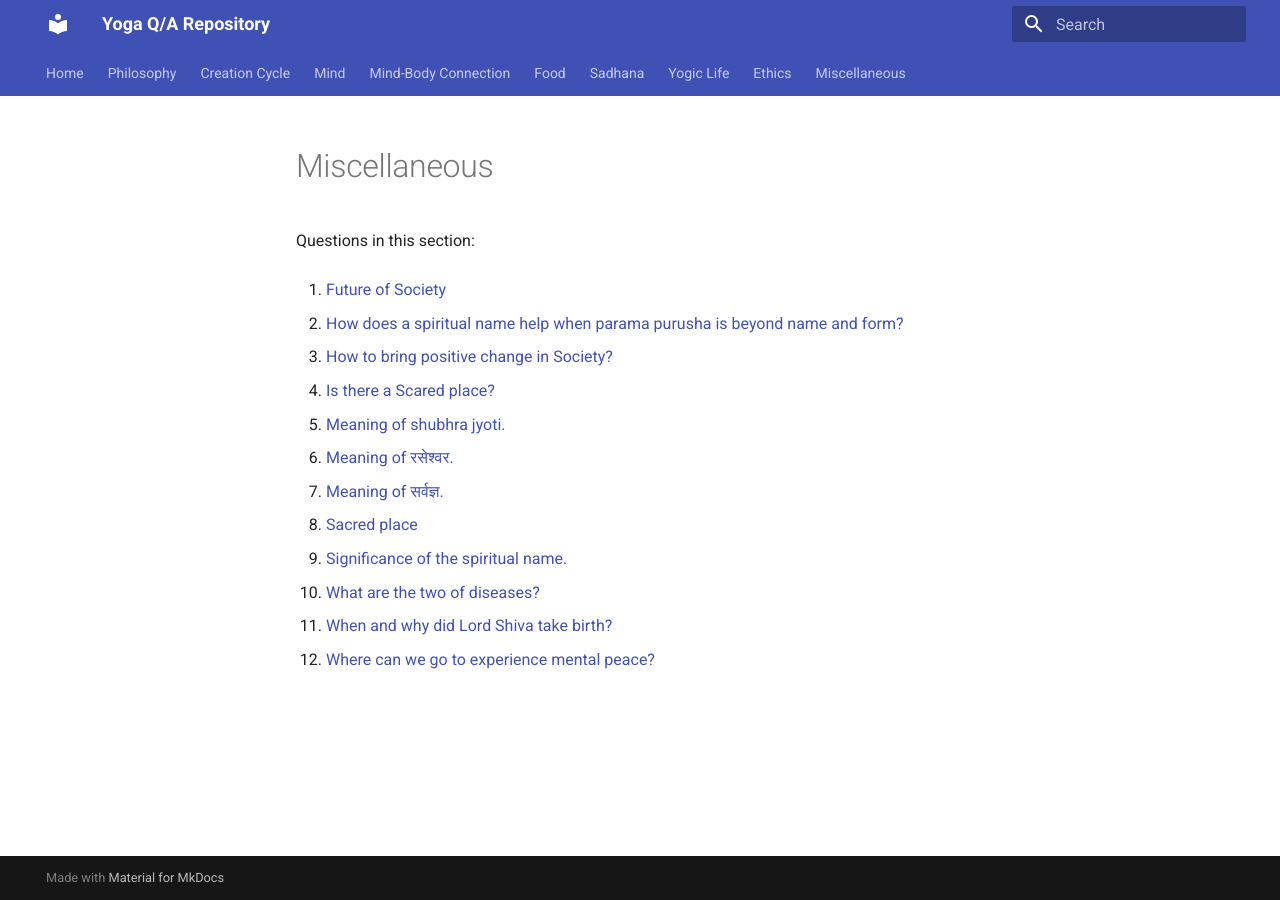
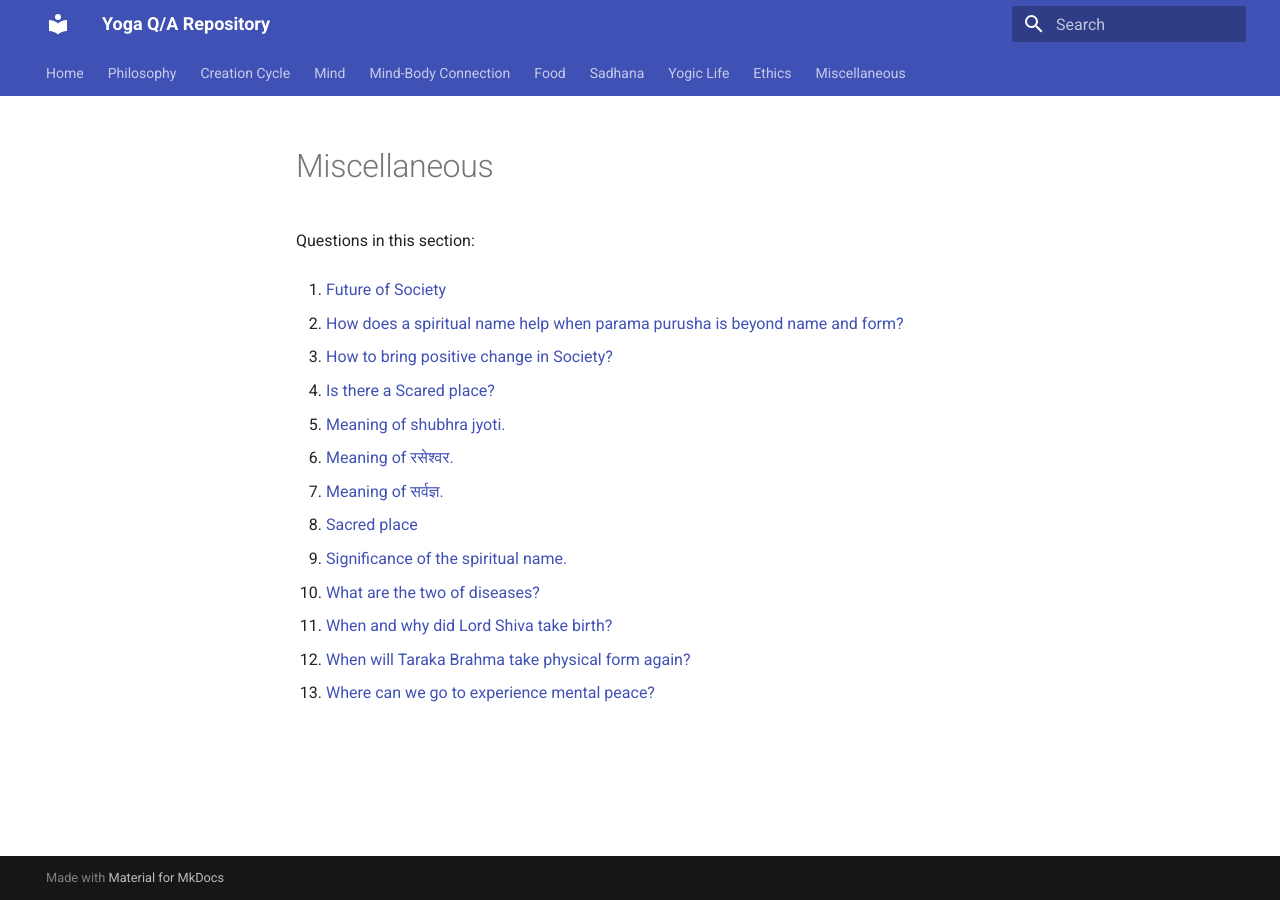
Before and after one commit to yogiclife/yoga-qa, an MkDocs documentation site: the page built from docs/miscellaneous/README.md, in a window 1280 px wide. Built offline with MkDocs 1.6.1 and Material for MkDocs 9.7.7, drawn with Linux system fonts in a browser that asks for light colours.

Commit message:
Update topic indices [skip ci]

```diff
--- a/docs/miscellaneous/README.md
+++ b/docs/miscellaneous/README.md
@@ -24,4 +24,6 @@ Questions in this section:
 
 11. [When and why did Lord Shiva take birth?](when-and-why-did-lord-shiva-take-birth-20260628-123237.md)
 
-12. [Where can we go to experience mental peace?](where-can-we-go-to-experience-mental-peace-20260628-115928.md)
+12. [When will Taraka Brahma take physical form again?](when-will-taraka-brahma-take-physical-form-again-20260629-114630.md)
+
+13. [Where can we go to experience mental peace?](where-can-we-go-to-experience-mental-peace-20260628-115928.md)
```
